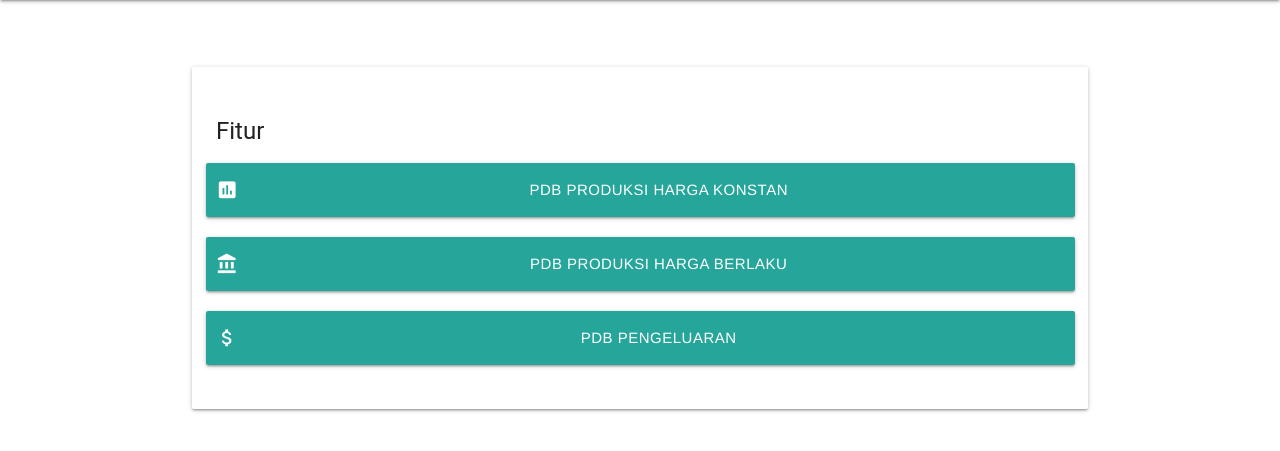
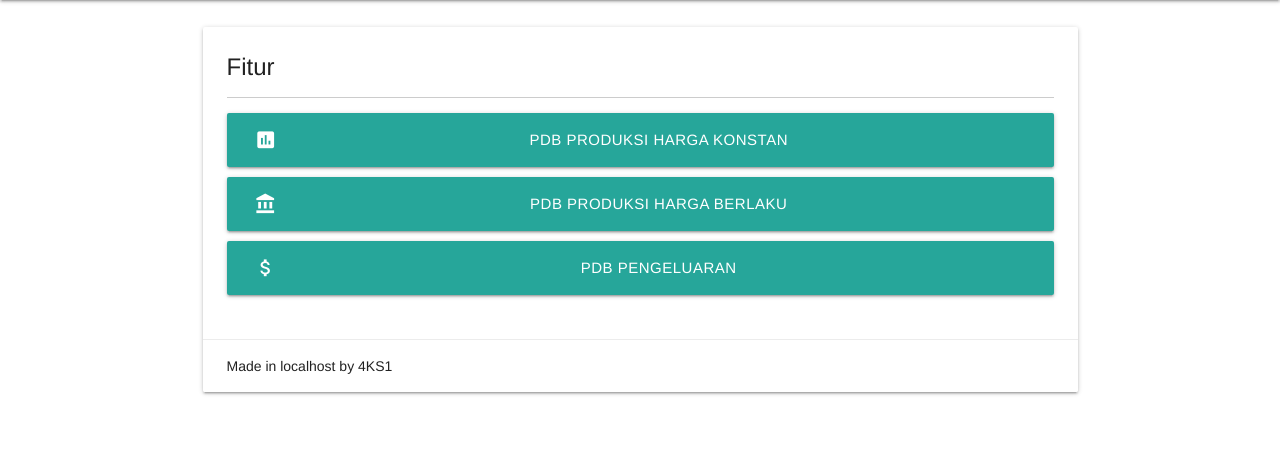
Before and after one commit to Jenusdy/sistem-neraca-nasional, a CodeIgniter app: page / in a window 1280 px wide. Shown: the part 64-515 px from the top of the page. Run offline with CodeIgniter, Linux system fonts and the light colour scheme.

Commit message:
perbaikan col row home

```diff
--- a/application/views/home.php
+++ b/application/views/home.php
@@ -1,21 +1,24 @@
-<br><br><br>
-<div class="container">
-	<div class="col s12 m7">
-    	<div class="card horizontal">
-      		<div class="card-stacked">
+<div class="container" style="margin-top:20px;">
+	<div class="row">
+		<div class="col s12">
+			<div class="card white">
         <div class="card-content">
-        			<h4 class="header">Fitur</h4>
+          <span class="card-title">Fitur</span>
+					<hr>
 					<div class="row">
-        				<a href="<?php echo base_url('home/pdb_produksi_harga_konstan');?>" class="col l12 waves-effect waves-light btn-large"><i class="material-icons left">insert_chart</i>PDB Produksi harga Konstan</a> <br>
+						<div class="col s12">
+							<a style="width:100%;" href="<?php echo base_url('home/pdb_produksi_harga_konstan');?>" class="waves-effect waves-light btn-large"><i class="material-icons left">insert_chart</i>PDB Produksi harga Konstan</a>
 						</div>
-        			<div class="row">
-        				<a href="<?php echo base_url('home/pdb_produksi_harga_berlaku');?>" class="col l12 waves-effect waves-light btn-large"><i class="material-icons left">account_balance</i>PDB Produksi harga Berlaku</a> <br>
+						<div class="col s12" style="margin-top:10px;">
+							<a style="width:100%;" href="<?php echo base_url('home/pdb_produksi_harga_berlaku');?>" class="waves-effect waves-light btn-large"><i class="material-icons left">account_balance</i>PDB Produksi harga Berlaku</a>
 						</div>
-        			<div class="row">
-        				<a href="<?php echo base_url('home/pdb_pengeluaran');?>" class="col l12 waves-effect waves-light btn-large"><i class="material-icons left">attach_money</i>PDB Pengeluaran</a> <br>
+						<div class="col s12" style="margin-top:10px;">
+							<a style="width:100%;" href="<?php echo base_url('home/pdb_pengeluaran');?>" class="waves-effect waves-light btn-large"><i class="material-icons left">attach_money</i>PDB Pengeluaran</a> <br>
 						</div>
-
-
+					</div>
+        </div>
+        <div class="card-action">
+					Made in localhost by 4KS1
         </div>
       </div>
 		</div>
```
Lines whose indentation alone changed are shown as unchanged.
